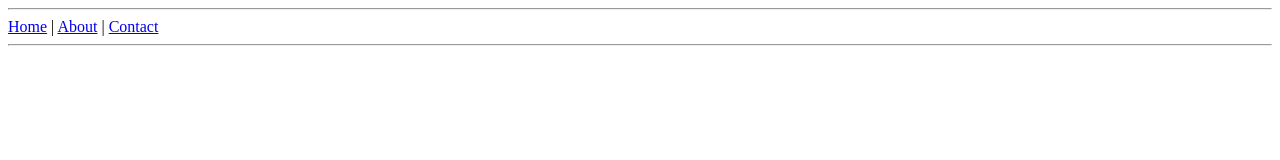
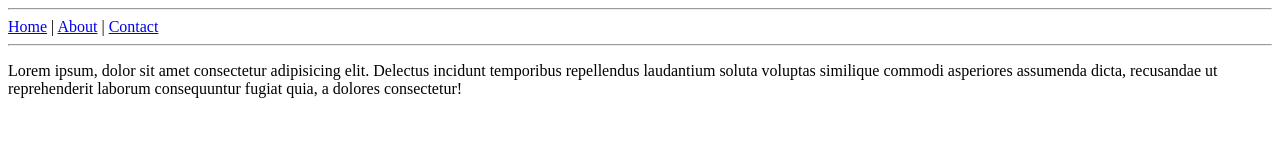
Before and after one commit to bhorhansraj-arch/Day2, a plain HTML site: page about.html in a window 1280 px wide. Drawn offline with Linux system fonts and the light colour scheme.

Commit message:
modified about

```diff
--- a/about.html
+++ b/about.html
@@ -11,5 +11,10 @@
     <a href="about.html">About</a> |
     <a href="contact.html">Contact</a>
     <hr>
+
+    <p>Lorem ipsum, dolor sit amet consectetur adipisicing elit. Delectus incidunt temporibus repellendus laudantium soluta voluptas similique commodi asperiores assumenda dicta, recusandae ut reprehenderit laborum consequuntur fugiat quia, a dolores consectetur!
+
+    </p>
+
 </body>
 </html>
```
